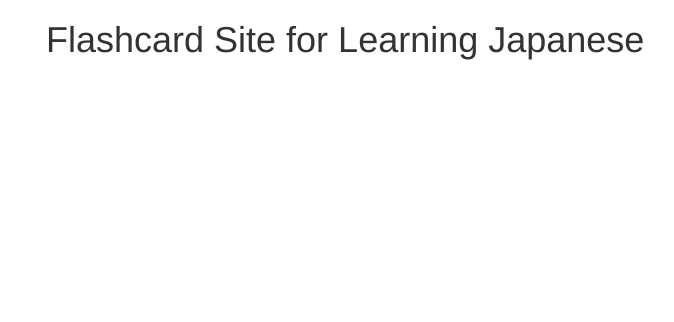
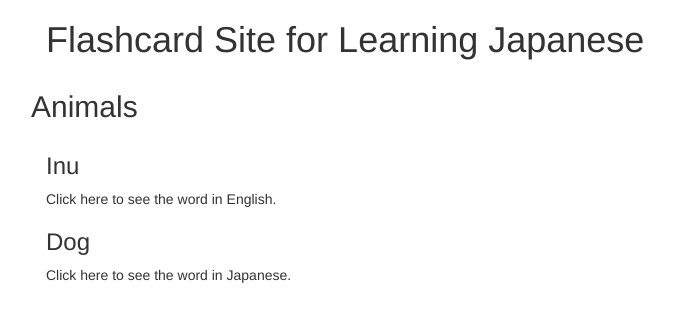
Before and after one commit to LINDGRENBA/learn-japanese, a plain HTML site: page index.html in a window 1280 px wide. Shown: the whole page, without its empty margins (24-698 px from the left). Drawn offline with Linux system fonts and the light colour scheme.

Commit message:
Add content to index.html, add image folder with images.

```diff
--- a/index.html
+++ b/index.html
@@ -12,6 +12,20 @@
 <body>
   <div class="container">
     <h1>Flashcard Site for Learning Japanese</h1>
+
+    <div class="row">
+      <h2>Animals</h2>
+      <div class="col-md-3">
+        <div id="dog-word">
+          <h3>Inu</h3>
+          <p><span class="clickable">Click here</span> to see the word in English.</p>
+        </div>
+        <div id="dog-image">
+          <h3>Dog</h3>
+          <p><span class="clickable">Click here</span> to see the word in Japanese.</p>
+        </div>
+      </div>
+    </div>
   </div>
 </body>
 </html>
```
Also changed, not shown: img/gemma-at-window.jpg (added).
